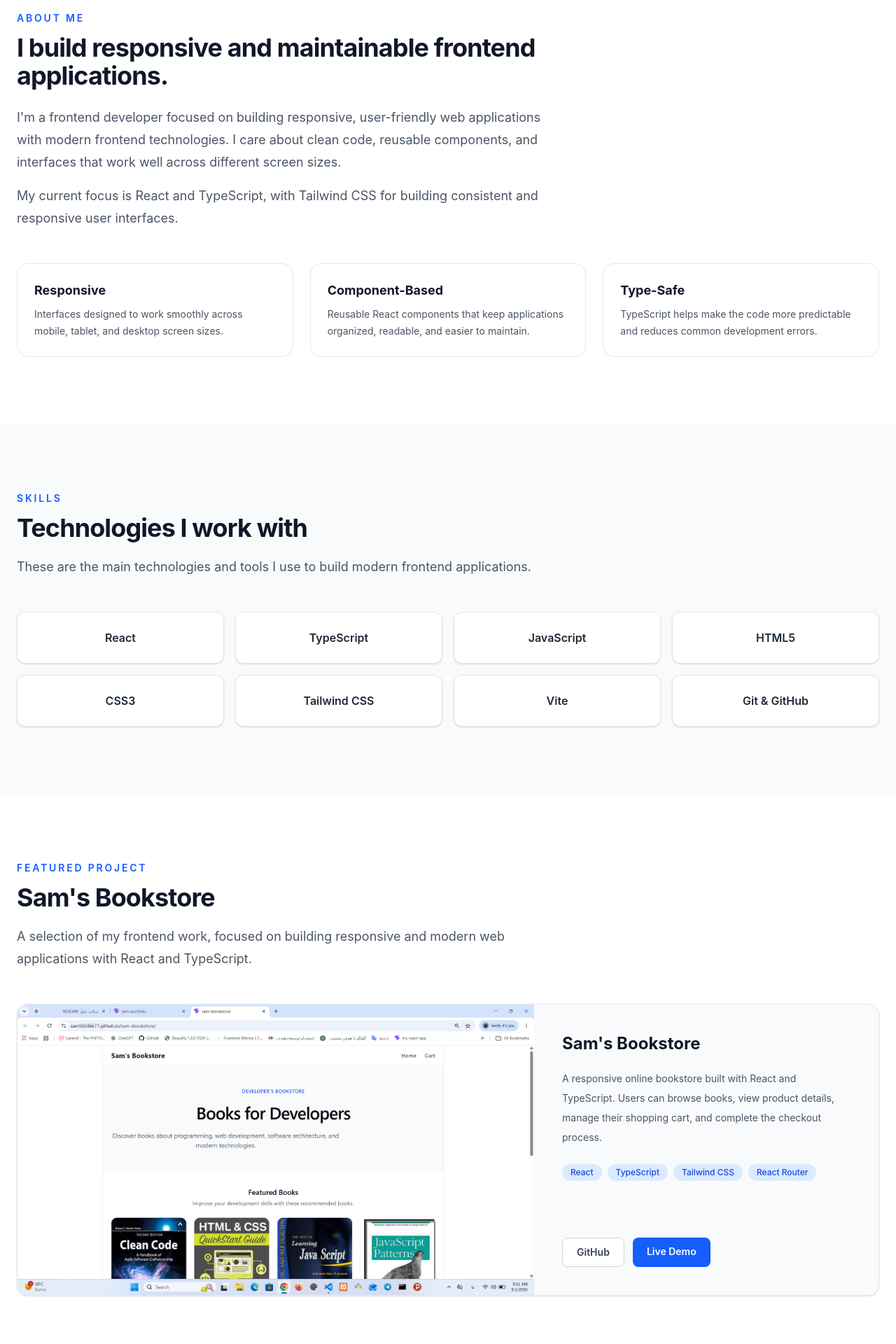
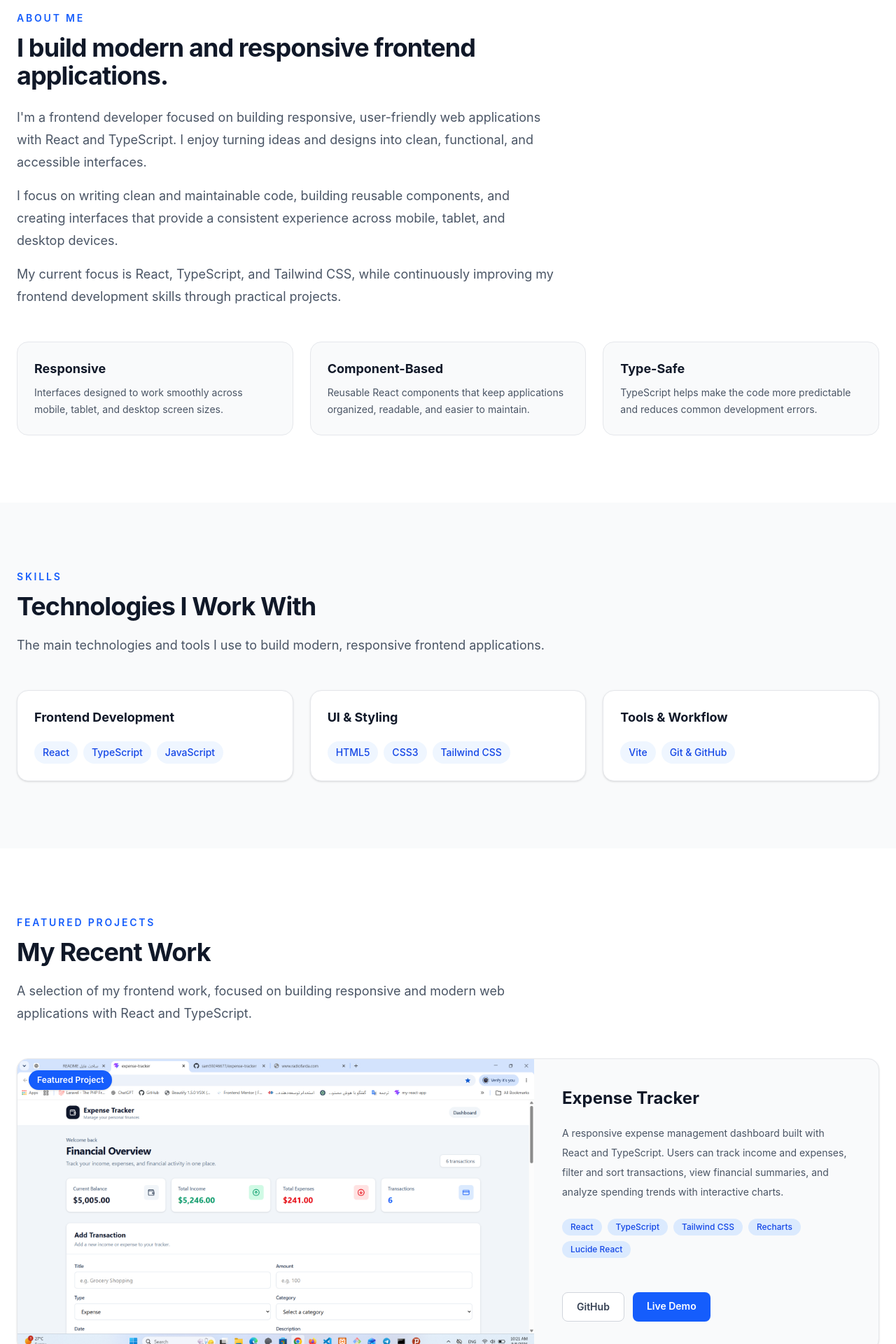
Before and after one commit to sam59246677/sam-portfolio, a React (Vite) app: page / in a window 1280 px wide. Shown: the part 880-2800 px from the top of the page at 70% size. Built offline with nearby package versions, Linux system fonts and the light colour scheme.

Commit message:
Update portfolio projects and content

```diff
--- a/src/sections/About.tsx
+++ b/src/sections/About.tsx
@@ -1,27 +1,39 @@
+
 function About() {
-return ( <section id="about" className="bg-white px-6 py-24"> <div className="mx-auto max-w-7xl"> <div className="max-w-3xl"> <p className="text-sm font-semibold uppercase tracking-[0.2em] text-blue-600">
-About Me </p>
-
+  return (
+    <section id="about" className="bg-white px-6 py-24">
+      <div className="mx-auto max-w-7xl">
+        <div className="max-w-3xl">
+          <p className="text-sm font-semibold uppercase tracking-[0.2em] text-blue-600">
+            About Me
+          </p>
 
           <h2 className="mt-3 text-3xl font-bold tracking-tight text-gray-900 sm:text-4xl">
-        I build responsive and maintainable frontend applications.
+            I build modern and responsive frontend applications.
           </h2>
 
           <p className="mt-6 text-lg leading-8 text-gray-600">
             I'm a frontend developer focused on building responsive,
-        user-friendly web applications with modern frontend technologies.
-        I care about clean code, reusable components, and interfaces that
-        work well across different screen sizes.
+            user-friendly web applications with React and TypeScript. I enjoy
+            turning ideas and designs into clean, functional, and accessible
+            interfaces.
           </p>
 
           <p className="mt-4 text-lg leading-8 text-gray-600">
-        My current focus is React and TypeScript, with Tailwind CSS for
-        building consistent and responsive user interfaces.
+            I focus on writing clean and maintainable code, building reusable
+            components, and creating interfaces that provide a consistent
+            experience across mobile, tablet, and desktop devices.
+          </p>
+
+          <p className="mt-4 text-lg leading-8 text-gray-600">
+            My current focus is React, TypeScript, and Tailwind CSS, while
+            continuously improving my frontend development skills through
+            practical projects.
           </p>
         </div>
 
         <div className="mt-12 grid gap-6 sm:grid-cols-3">
-      <div className="rounded-2xl border border-gray-200 p-6 transition hover:-translate-y-1 hover:shadow-md">
+          <div className="rounded-2xl border border-gray-200 bg-gray-50 p-6 transition duration-300 hover:-translate-y-1 hover:shadow-md">
             <h3 className="text-lg font-bold text-gray-900">
               Responsive
             </h3>
@@ -32,7 +44,7 @@ About Me </p>
             </p>
           </div>
 
-      <div className="rounded-2xl border border-gray-200 p-6 transition hover:-translate-y-1 hover:shadow-md">
+          <div className="rounded-2xl border border-gray-200 bg-gray-50 p-6 transition duration-300 hover:-translate-y-1 hover:shadow-md">
             <h3 className="text-lg font-bold text-gray-900">
               Component-Based
             </h3>
@@ -43,7 +55,7 @@ About Me </p>
             </p>
           </div>
 
-      <div className="rounded-2xl border border-gray-200 p-6 transition hover:-translate-y-1 hover:shadow-md">
+          <div className="rounded-2xl border border-gray-200 bg-gray-50 p-6 transition duration-300 hover:-translate-y-1 hover:shadow-md">
             <h3 className="text-lg font-bold text-gray-900">
               Type-Safe
             </h3>
@@ -56,8 +68,6 @@ About Me </p>
         </div>
       </div>
     </section>
-
-
   );
 }
 
--- a/src/sections/Contact.tsx
+++ b/src/sections/Contact.tsx
@@ -1,16 +1,20 @@
+
 function Contact() {
-return ( <section id="contact" className="bg-gray-50 px-6 py-24"> <div className="mx-auto max-w-4xl text-center"> <p className="text-sm font-semibold uppercase tracking-[0.2em] text-blue-600">
-Contact </p>
-
+  return (
+    <section id="contact" className="bg-gray-50 px-6 py-24">
+      <div className="mx-auto max-w-4xl text-center">
+        <p className="text-sm font-semibold uppercase tracking-[0.2em] text-blue-600">
+          Contact
+        </p>
 
         <h2 className="mt-3 text-3xl font-bold tracking-tight text-gray-900 sm:text-4xl">
           Let's work together.
         </h2>
 
         <p className="mx-auto mt-5 max-w-2xl text-lg leading-8 text-gray-600">
-      I'm available for frontend development opportunities, freelance
-      projects, and collaborations. If you have an idea or project in mind,
-      feel free to get in touch.
+          I'm open to frontend development opportunities, freelance projects,
+          and collaborations. If you have an idea or project in mind, I'd be
+          happy to hear from you.
         </p>
 
         <div className="mt-8 flex flex-wrap justify-center gap-4">
@@ -32,8 +36,6 @@ Contact </p>
         </div>
       </div>
     </section>
-
-
   );
 }
 
--- a/src/sections/Projects.tsx
+++ b/src/sections/Projects.tsx
@@ -1,23 +1,53 @@
+
 import bookstoreImage from "../assets/projects/bookstore.png";
+import expenseTrackerImage from "../assets/projects/expense-tracker.png";
 
-const project = {
+const projects = [
+  {
+    title: "Expense Tracker",
+    description:
+      "A responsive expense management dashboard built with React and TypeScript. Users can track income and expenses, filter and sort transactions, view financial summaries, and analyze spending trends with interactive charts.",
+    image: expenseTrackerImage,
+    technologies: [
+      "React",
+      "TypeScript",
+      "Tailwind CSS",
+      "Recharts",
+      "Lucide React",
+    ],
+    github: "https://github.com/sam59246677/expense-tracker",
+    live: "https://sam59246677.github.io/expense-tracker/",
+    featured: true,
+  },
+  {
     title: "Sam's Bookstore",
     description:
       "A responsive online bookstore built with React and TypeScript. Users can browse books, view product details, manage their shopping cart, and complete the checkout process.",
     image: bookstoreImage,
-technologies: ["React", "TypeScript", "Tailwind CSS", "React Router"],
+    technologies: [
+      "React",
+      "TypeScript",
+      "Tailwind CSS",
+      "React Router",
+    ],
     github: "https://github.com/sam59246677/sam-sbookstore",
     live: "https://sam59246677.github.io/sam-sbookstore/",
-
-};
+    featured: false,
+  },
+];
 
 function Projects() {
-return ( <section id="projects" className="bg-white px-6 py-24"> <div className="mx-auto max-w-7xl"> <div className="max-w-3xl"> <p className="text-sm font-semibold uppercase tracking-[0.2em] text-blue-600">
-Featured Project </p>
-
+  return (
+    <section id="projects" className="bg-white px-6 py-24">
+      <div className="mx-auto max-w-7xl">
+        {/* Section Header */}
+        <div className="max-w-3xl">
+          <p className="text-sm font-semibold uppercase tracking-[0.2em] text-blue-600">
+            Featured Projects
+          </p>
 
           <h2 className="mt-3 text-3xl font-bold tracking-tight text-gray-900 sm:text-4xl">
-        Sam's Bookstore
+            My Recent Work
           </h2>
 
           <p className="mt-5 text-lg leading-8 text-gray-600">
@@ -26,17 +56,31 @@ Featured Project </p>
           </p>
         </div>
 
-    <article className="mt-12 overflow-hidden rounded-2xl border border-gray-200 bg-gray-50 shadow-sm transition duration-300 hover:-translate-y-1 hover:shadow-xl lg:flex">
-      <div className="lg:w-3/5">
+        {/* Projects */}
+        <div className="mt-12 space-y-10">
+          {projects.map((project) => (
+            <article
+              key={project.title}
+              className="group overflow-hidden rounded-2xl border border-gray-200 bg-gray-50 shadow-sm transition duration-300 hover:-translate-y-1 hover:shadow-xl lg:flex"
+            >
+              {/* Project Image */}
+              <div className="relative lg:w-3/5">
                 <div className="aspect-video h-full overflow-hidden bg-gray-100">
                   <img
                     src={project.image}
                     alt={`${project.title} screenshot`}
-            className="h-full w-full object-cover transition duration-500 hover:scale-105"
+                    className="h-full w-full object-cover transition duration-500 group-hover:scale-105"
                   />
                 </div>
+
+                {project.featured && (
+                  <span className="absolute left-4 top-4 rounded-full bg-blue-600 px-3 py-1.5 text-xs font-semibold text-white shadow-sm">
+                    Featured Project
+                  </span>
+                )}
               </div>
 
+              {/* Project Content */}
               <div className="flex flex-1 flex-col p-6 sm:p-8 lg:w-2/5 lg:p-10">
                 <h3 className="text-2xl font-bold text-gray-900">
                   {project.title}
@@ -46,6 +90,7 @@ Featured Project </p>
                   {project.description}
                 </p>
 
+                {/* Technologies */}
                 <div className="mt-6 flex flex-wrap gap-2">
                   {project.technologies.map((technology) => (
                     <span
@@ -57,6 +102,7 @@ Featured Project </p>
                   ))}
                 </div>
 
+                {/* Actions */}
                 <div className="mt-auto flex flex-wrap gap-3 pt-8">
                   <a
                     href={project.github}
@@ -78,10 +124,10 @@ Featured Project </p>
                 </div>
               </div>
             </article>
+          ))}
+        </div>
       </div>
     </section>
-
-
   );
 }
 
--- a/src/sections/Skills.tsx
+++ b/src/sections/Skills.tsx
@@ -1,33 +1,60 @@
 
-const skills = [
-  "React",
-  "TypeScript",
-  "JavaScript",
-  "HTML5",
-  "CSS3",
-  "Tailwind CSS",
-  "Vite",
-  "Git & GitHub",
+const skillGroups = [
+  {
+    title: "Frontend Development",
+    skills: ["React", "TypeScript", "JavaScript"],
+  },
+  {
+    title: "UI & Styling",
+    skills: ["HTML5", "CSS3", "Tailwind CSS"],
+  },
+  {
+    title: "Tools & Workflow",
+    skills: ["Vite", "Git & GitHub"],
+  },
 ];
 
 function Skills() {
   return (
     <section id="skills" className="bg-gray-50 px-6 py-24">
       <div className="mx-auto max-w-7xl">
+        {/* Section Header */}
         <div className="max-w-3xl">
-          <p className="text-sm font-semibold uppercase tracking-[0.2em] text-blue-600">Skills</p>
+          <p className="text-sm font-semibold uppercase tracking-[0.2em] text-blue-600">
+            Skills
+          </p>
+
           <h2 className="mt-3 text-3xl font-bold tracking-tight text-gray-900 sm:text-4xl">
-            Technologies I work with
+            Technologies I Work With
           </h2>
+
           <p className="mt-5 text-lg leading-8 text-gray-600">
-            These are the main technologies and tools I use to build modern
-            frontend applications.
+            The main technologies and tools I use to build modern,
+            responsive frontend applications.
           </p>
         </div>
-        <div className="mt-12 grid grid-cols-2 gap-4 sm:grid-cols-3 md:grid-cols-4">
-          {skills.map((skill) => (
-            <div key={skill} className="rounded-xl border border-gray-200 bg-white px-5 py-6 text-center font-semibold text-gray-800 shadow-sm transition duration-300 hover:-translate-y-1 hover:border-blue-200 hover:shadow-md">
-              {skill}
+
+        {/* Skill Groups */}
+        <div className="mt-12 grid gap-6 md:grid-cols-3">
+          {skillGroups.map((group) => (
+            <div
+              key={group.title}
+              className="rounded-2xl border border-gray-200 bg-white p-6 shadow-sm transition duration-300 hover:-translate-y-1 hover:shadow-md"
+            >
+              <h3 className="text-lg font-bold text-gray-900">
+                {group.title}
+              </h3>
+
+              <div className="mt-5 flex flex-wrap gap-2">
+                {group.skills.map((skill) => (
+                  <span
+                    key={skill}
+                    className="rounded-full bg-blue-50 px-3 py-1.5 text-sm font-medium text-blue-700"
+                  >
+                    {skill}
+                  </span>
+                ))}
+              </div>
             </div>
           ))}
         </div>
@@ -35,4 +62,5 @@ function Skills() {
     </section>
   );
 }
+
 export default Skills;
```
Also changed, not shown: src/components/Footer.tsx (+17 -3 lines), src/assets/projects/expense-tracker.png (added). Lines whose indentation alone changed are shown as unchanged.
